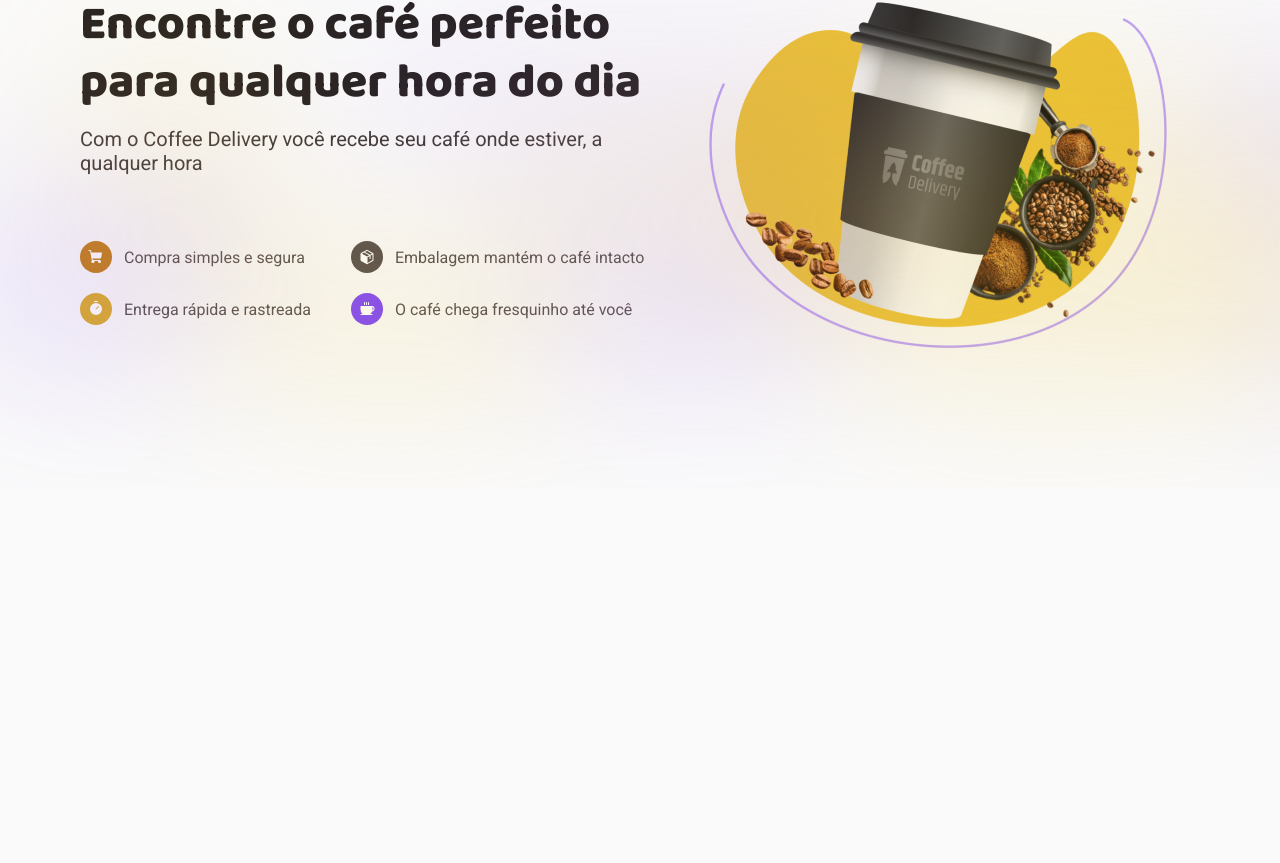
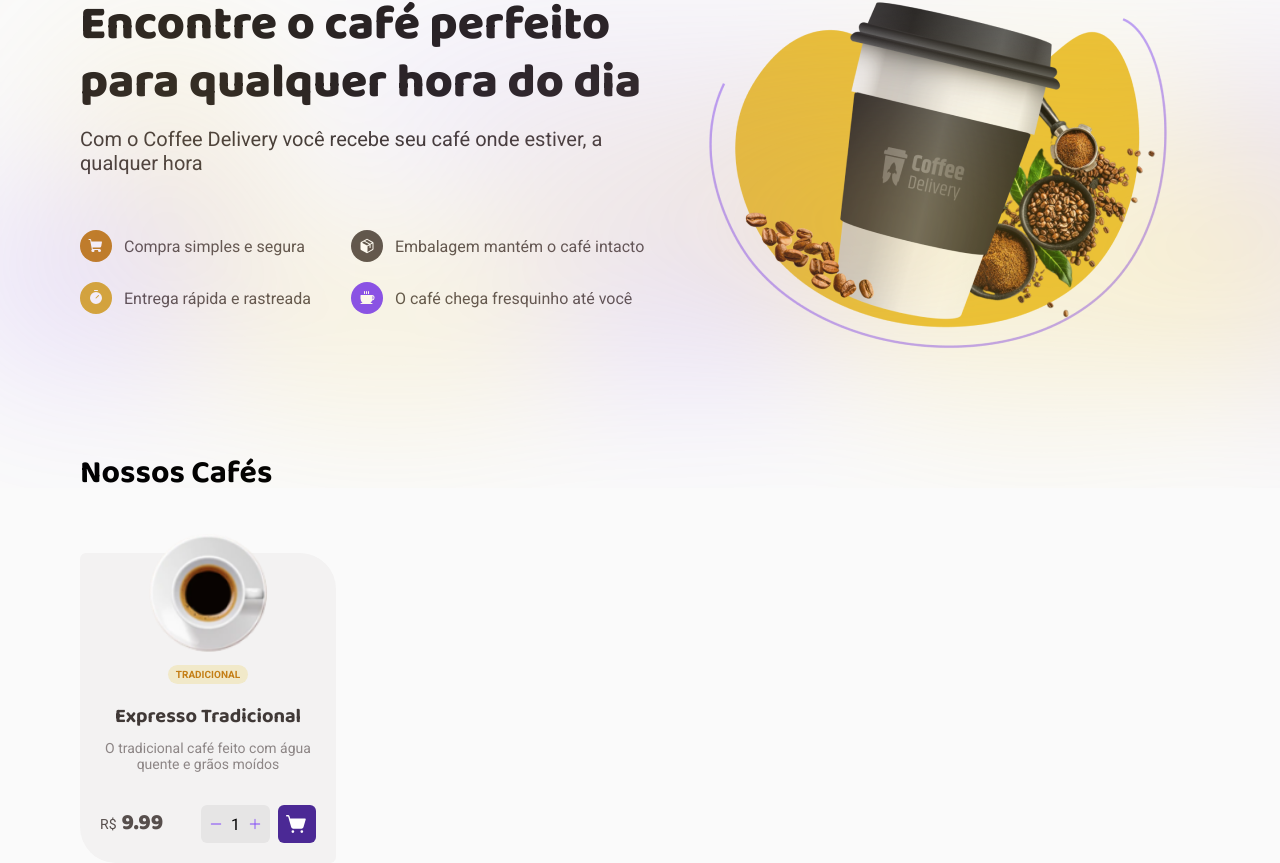
Before and after one commit to KaioFelps/coffee-delivery, a React (Vite) app: page / in a window 1280 px wide. Shown: the part 160-1023 px from the top of the page. Before the commit the page ends 800 px from the top, so only its background shows below. Built offline with nearby package versions, Linux system fonts and the light colour scheme.

Commit message:
create the menu coffee card component

```diff
--- /dev/null
+++ b/src/componentes/ShopCard/Components/Label/index.tsx
@@ -0,0 +1,13 @@
+import { Tag } from "./style";
+
+type LabelProps = {
+    content: string;
+}
+
+export function Label(props: LabelProps) {
+    return (
+        <Tag>
+            {props.content}
+        </Tag>
+    )
+}
--- /dev/null
+++ b/src/componentes/ShopCard/Components/Label/style.ts
@@ -0,0 +1,16 @@
+import styled from "styled-components"
+
+export const Tag = styled.span`
+    padding: 4px 8px;
+    background: ${props => props.theme["yellow-300"]};
+    color: ${props => props.theme["yellow-700"]};
+
+    text-transform: uppercase;
+    font-family: "Roboto", sans-serif;
+    font-size: 0.625rem;
+    font-weight: 700;
+
+    border-radius: 100px;
+
+    cursor: default;
+`
--- /dev/null
+++ b/src/componentes/ShopCard/index.tsx
@@ -0,0 +1,154 @@
+import { Card, Counter, Infos, LabelsContainer, PriceLabel, PurchaseButton, PurchaseForm } from "./style";
+import { Label } from "./Components/Label";
+
+// cafés
+import Americano from "../../assets/Type=Americano.png"
+import Arabe from "../../assets/Type=Árabe.png"
+import CafeComLeite from "../../assets/Type=Café Com Leite.png"
+import CafeGelado from "../../assets/Type=Café Gelado.png"
+import Capuccino from "../../assets/Type=Capuccino.png"
+import ChocolateQuente from "../../assets/Type=Chocolate Quente.png"
+import Cubano from "../../assets/Type=Cubano.png"
+import ExpressoCremoso from "../../assets/Type=Expresso Cremoso.png"
+import Expresso from "../../assets/Type=Expresso.png"
+import Havaiano from "../../assets/Type=Havaiano.png"
+import Irlandes from "../../assets/Type=Irlandês.png"
+import Latte from "../../assets/Type=Latte.png"
+import Macchiato from "../../assets/Type=Macchiato.png"
+import Mocaccino from "../../assets/Type=Mochaccino.png"
+import { Minus, Plus, ShoppingCartSimple } from "phosphor-react";
+import { Row } from "../../pages/Home/style";
+
+// CONSTS
+
+const CoffeeType = {
+    american: {
+        image: Americano,
+        title: "Expresso Americano",
+        description: "Expresso diluído, menos intenso que o tradicional",
+        price: 9.99,
+    },
+    arabic: {
+        image: Arabe,
+        title: "Árabe",
+        description: "Bebida preparada com grãos de café árabe e especiarias",
+        price: 9.99,
+    },
+    coffeeWithMilk: {
+        image: CafeComLeite,
+        title: "Café com Leite",
+        description: "Meio a meio de expresso tradicional com leite vaporizado",
+        price: 9.99,
+    },
+    iceCoffee: {
+        image: CafeGelado,
+        title: "Expresso Gelado",
+        description: "Bebida preparada com café expresso e cubos de gelo",
+        price: 9.99,
+    },
+    cappuccino: {
+        image: Capuccino,
+        title: "Capuccino",
+        description: "Bebida com canela feita de doses iguais de café, leite e espuma",
+        price: 9.99,
+    },
+    hotChocolate: {
+        image: ChocolateQuente,
+        title: "Chocolate Quente",
+        description: "Bebida feita com chocolate dissolvido no leite quente e café",
+        price: 9.99,
+    },
+    cuban: {
+        image: Cubano,
+        title: "Cubano",
+        description: "Drink gelado de café expresso com rum, creme de leite e hortelã",
+        price: 9.99,
+    },
+    creamyEspresso: {
+        image: ExpressoCremoso,
+        title: "Expresso Cremoso",
+        description: "Café expresso tradicional com espuma cremosa",
+        price: 9.99,
+    },
+    espresso: {
+        image: Expresso,
+        title: "Expresso Tradicional",
+        description: "O tradicional café feito com água quente e grãos moídos",
+        price: 9.99,
+    },
+    hawaiian: {
+        image: Havaiano,
+        title: "Havaiano",
+        description: "Bebida adocicada preparada com café e leite de coco",
+        price: 9.99,
+    },
+    irish: {
+        image: Irlandes,
+        title: "Irlandês",
+        description: "Bebida a base de café, uísque irlandês, açúcar e chantilly",
+        price: 9.99,
+    },
+    latte: {
+        image: Latte,
+        title: "Latte",
+        description: "Uma dose de café expresso com o dobro de leite e espuma cremosa",
+        price: 9.99,
+    },
+    macchiato: {
+        image: Macchiato,
+        title: "Macchiato",
+        description: "Café expresso misturado com um pouco de leite quente e espuma",
+        price: 9.99,
+    },
+    mocaccino: {
+        image: Mocaccino,
+        title: "Mocaccino",
+        description: "Café expresso com calda de chocolate, pouco leite e espuma",
+        price: 9.99,
+    },
+} as const
+
+// TYPES
+
+type ShopCardProps = {
+    coffeeType: keyof typeof CoffeeType;
+    labels: string[];
+}
+
+export function ShopCard(props: ShopCardProps) {
+    return (
+        <Card>
+            <>
+                <img src={CoffeeType[props.coffeeType].image} alt="" />
+                <LabelsContainer>
+                    {props.labels.map(label => {
+                        return <Label content={label} />
+                    })}
+                </LabelsContainer>
+
+                <Infos>
+                    <h3>{CoffeeType[props.coffeeType].title}</h3>
+                    <p>{CoffeeType[props.coffeeType].description}</p>
+                </Infos>
+
+                <PurchaseForm>
+                    <PriceLabel>
+                        {CoffeeType[props.coffeeType].price}
+                    </PriceLabel>
+
+                    <Row gap="8px">
+                        <Counter>
+                            <button><Minus size={14} weight="fill" /></button>
+                            <span>1</span>
+                            <button><Plus size={14} weight="fill" /></button>
+                        </Counter>
+
+                        <PurchaseButton>
+                            <ShoppingCartSimple size={22} weight="fill" />
+                        </PurchaseButton>
+                    </Row>
+                </PurchaseForm>
+            </>
+        </Card>
+    )
+}
--- /dev/null
+++ b/src/componentes/ShopCard/style.ts
@@ -0,0 +1,107 @@
+import styled from "styled-components"
+
+export const Card = styled.div`
+    background: ${props => props.theme["base-card"]};
+    border-radius: 6px 36px;
+
+    max-width: 256px;
+    padding: 20px;
+    display: flex;
+    flex-direction: column;
+    align-items: center;
+
+    img {
+        margin-top: -40px;
+        width: 120px;
+        height: 120px;
+    }
+`
+
+export const LabelsContainer = styled.div`
+    display: flex;
+    gap: 5px;
+    flex-wrap: wrap;
+
+    margin-top: 12px;
+`
+
+export const Infos = styled.div`
+    display: flex;
+    flex-direction: column;
+    gap: 8px;
+
+    margin-top: 16px;
+    margin-bottom: 33px;
+
+    h3 {
+        color: ${props => props.theme["base-subtitle"]};
+        text-align: center;
+    }
+
+    p {
+        font-size: 0.875rem;
+        color: ${props => props.theme["base-label"]};
+        text-align: center;
+    }
+`
+
+export const PriceLabel = styled.label`
+    font-family: "Baloo 2", sans-serif;
+    color: ${props => props.theme["base-text"]};
+    font-size: 1.4rem;
+    font-weight: 800;
+
+    &::before {
+        content: "R$";
+        font-family: "Roboto", sans-serif;
+        font-size: 0.875rem;
+        font-weight: 400;
+        margin-right: 5px;
+    }
+`
+
+export const PurchaseForm = styled.form`
+    display: flex;
+    justify-content: space-between;
+
+    width: 100%;
+`
+
+export const Counter = styled.div`
+    display: flex;
+    justify-content: space-between;
+    align-items: center;
+    gap: 8px;
+
+    padding: 8.5px 8px;
+    background: ${props => props.theme["base-button"]};
+    border-radius: 6px;
+
+    span {
+        cursor: default;
+    }
+
+    button {
+        padding: 0;
+        border: 0;
+        background: transparent;
+        line-height: 0;
+        cursor: pointer;
+        color: ${props => props.theme["purple-500"]};
+    }
+`
+
+export const PurchaseButton = styled.button`
+    border: 0;
+    line-height: 0;
+    padding: 8px;
+    background: ${props => props.theme["purple-700"]};
+    color: ${props => props.theme["white"]};
+    border-radius: 6px;
+    cursor: pointer;
+    transition: .1s;
+
+    &:hover {
+        filter: brightness(1.2);
+    }
+`
--- a/src/pages/Home/index.tsx
+++ b/src/pages/Home/index.tsx
@@ -1,4 +1,4 @@
-import { Coffee, Package, ShoppingBag, ShoppingCart, Timer } from "phosphor-react";
+import { Coffee, Package, ShoppingCart, Timer } from "phosphor-react";
 import {
     AdvantagesText,
     BenefitsGrid,
@@ -11,36 +11,37 @@ import {
 } from "./style";
 import Art from "../../assets/Coffee art.png"
 import CoffeeBackground from "../../assets/coffelist-background.svg"
+import { ShopCard } from "../../componentes/ShopCard";
 
 export function Home() {
     return (
         <MainContainer>
             <>
                 <HeaderColorBG Src={CoffeeBackground} />
-                <HeaderGrid gap={56} templateColumn={[2, "1fr"]} className="wrapper">
-                    <Col gap={66}>
-                        <Col gap={16} className="titles">
+                <HeaderGrid gap="56px" templateColumn={[2, "1fr"]} className="wrapper">
+                    <Col gap="55px">
+                        <Col gap="16px" className="titles">
                             <h1>Encontre o café perfeito para qualquer hora do dia</h1>
                             <p>Com o Coffee Delivery você recebe seu café onde estiver, a qualquer hora</p>
                         </Col>
 
-                        <BenefitsGrid columnGap={40} rowGap={20}>
-                            <Row className="advantages-icons" gap={12} align="center">
+                        <BenefitsGrid columnGap="40px" rowGap="20px">
+                            <Row className="advantages-icons" gap="12px" align="center">
                                 <RoundIcon color="bronze"><ShoppingCart size={16} weight="fill" /></RoundIcon>
                                 <AdvantagesText>Compra simples e segura</AdvantagesText>
                             </Row>
 
-                            <Row gap={12} align="center">
+                            <Row gap="12px" align="center">
                                 <RoundIcon color="gray"><Package size={16} weight="fill" /></RoundIcon>
                                 <AdvantagesText>Embalagem mantém o café intacto</AdvantagesText>
                             </Row>
 
-                            <Row gap={12} align="center">
+                            <Row gap="12px" align="center">
                                 <RoundIcon color="gold"><Timer size={16} weight="fill" /></RoundIcon>
                                 <AdvantagesText>Entrega rápida e rastreada</AdvantagesText>
                             </Row>
 
-                            <Row gap={12} align="center">
+                            <Row gap="12px" align="center">
                                 <RoundIcon color="purple"><Coffee size={16} weight="fill" /></RoundIcon>
                                 <AdvantagesText>O café chega fresquinho até você</AdvantagesText>
                             </Row>
@@ -50,6 +51,13 @@ export function Home() {
                     <img src={Art} alt="Cup of coffee with different types of coffee behind it" />
                 </HeaderGrid>
             </>
+
+            <Col className="wrapper" gap="3.375rem">
+                <h2>Nossos Cafés</h2>
+                <div>
+                    <ShopCard coffeeType="espresso" labels={["tradicional"]} />
+                </div>
+            </Col>
         </MainContainer>
     )
 }
--- a/src/pages/Home/style.ts
+++ b/src/pages/Home/style.ts
@@ -33,7 +33,7 @@ type RoundIconProps = {
 }
 
 type FlexItens = {
-    gap?: number;
+    gap?: string;
     align?: keyof typeof AlignItemsPattern;
     justify?: keyof typeof JustifyContentPattern;
     break?: boolean;
@@ -44,9 +44,9 @@ type FlexItens = {
 }
 
 type GridBase = {
-    gap?: number;
-    columnGap?: number;
-    rowGap?: number;
+    gap?: string;
+    columnGap?: string;
+    rowGap?: string;
     templateColumn?: [number, string];
     templateRow?: [number, string];
     templateArea?: string;
@@ -81,7 +81,7 @@ export const Row = styled.div<FlexItens>`
 
     align-items: ${props => !props.align ? null : AlignItemsPattern[props.align]};
     justify-content: ${props => !props.justify ? null : JustifyContentPattern[props.justify]};
-    gap: ${props => !props.gap ? null : props.gap + "px"};
+    gap: ${props => !props.gap ? null : props.gap};
 `
 
 export const Col = styled.div<FlexItens>`
@@ -95,7 +95,7 @@ export const Col = styled.div<FlexItens>`
 
     align-items: ${props => !props.align ? null : AlignItemsPattern[props.align]};
     justify-content: ${props => !props.justify ? null : JustifyContentPattern[props.justify]};
-    gap: ${props => !props.gap ? null : props.gap + "px"};
+    gap: ${props => !props.gap ? null : props.gap};
 
 
     & .titles h1{
@@ -133,9 +133,9 @@ export const Grid = styled.div<GridBase>`
     height: ${props => !props.height ? null : props.height};
 
     display: grid;
-    gap: ${props => !props.gap ? null : props.gap + "px"};
-    column-gap: ${props => !props.columnGap ? null : props.columnGap + "px"};
-    row-gap: ${props => !props.rowGap ? null : props.rowGap + "px"};
+    gap: ${props => !props.gap ? null : props.gap};
+    column-gap: ${props => !props.columnGap ? null : props.columnGap};
+    row-gap: ${props => !props.rowGap ? null : props.rowGap};
     grid-template-columns: ${props => !props.templateColumn ? null : `repeat(${props.templateColumn[0]}, ${props.templateColumn[1]})` };
     grid-template-rows: ${props => !props.templateRow ? null : `repeat(${props.templateRow[0]}, ${props.templateRow[1]})` };
     grid-template-areas: ${props => !props.templateArea ? null : props.templateArea};
@@ -154,9 +154,9 @@ export const Grid_2x2 = styled.div<GridBase>`
     grid-template-rows: max-content max-content;
     grid-template-columns: max-content max-content;
 
-    gap: ${props => !props.gap ? null : props.gap + "px"};
-    column-gap: ${props => !props.columnGap ? null : props.columnGap + "px"};
-    row-gap: ${props => !props.rowGap ? null : props.rowGap + "px"};
+    gap: ${props => !props.gap ? null : props.gap};
+    column-gap: ${props => !props.columnGap ? null : props.columnGap};
+    row-gap: ${props => !props.rowGap ? null : props.rowGap};
 `
 
 
@@ -237,3 +237,5 @@ export const HeaderColorBG = styled.div<BackgroundImage>`
     background: url(${props => props.Src});
     pointer-events: none;
 `
+
+export const MenuContainer = styled(Col)
```
Also changed, not shown: src/styles/global.ts (+11 -0 lines).
